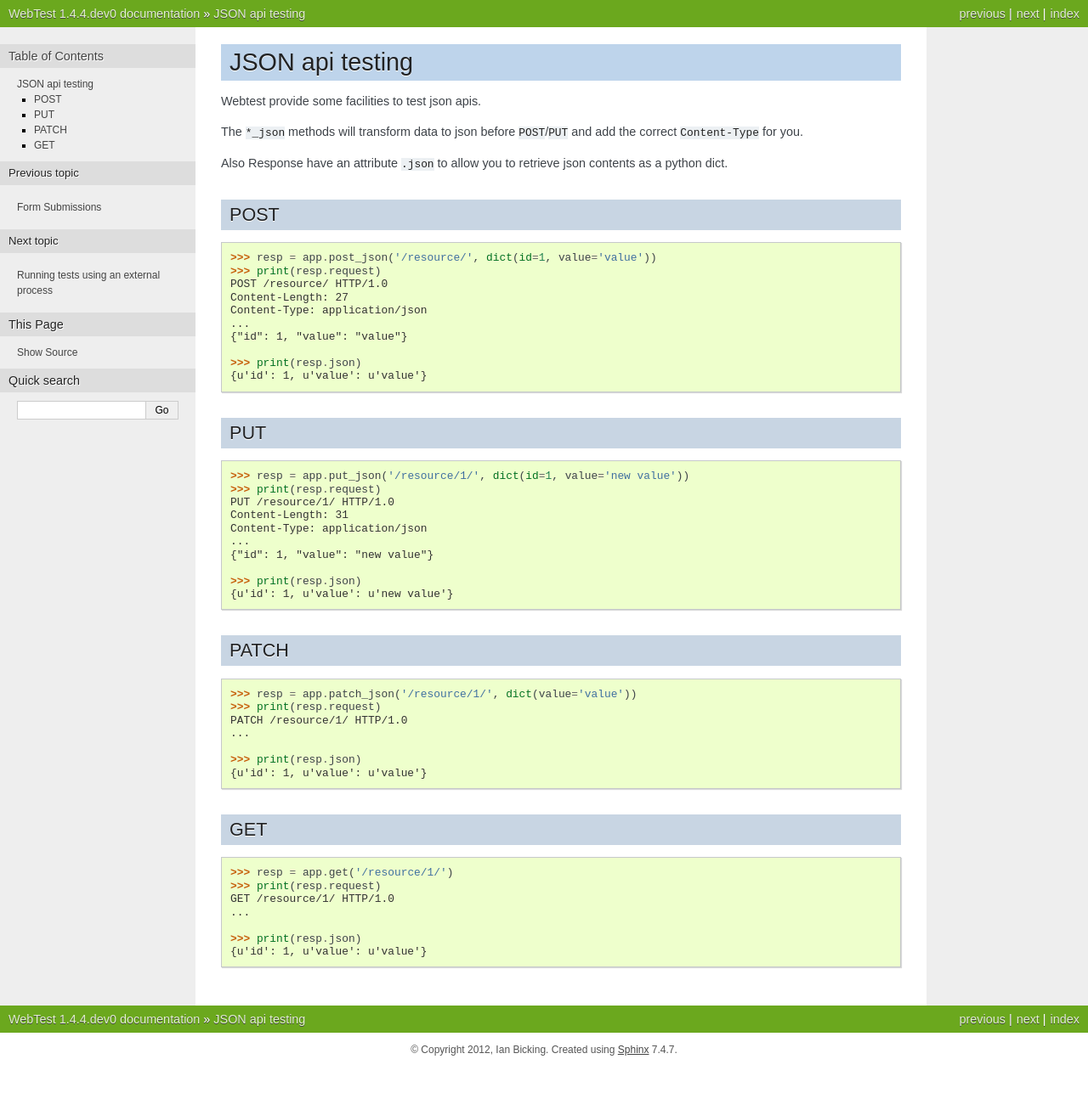
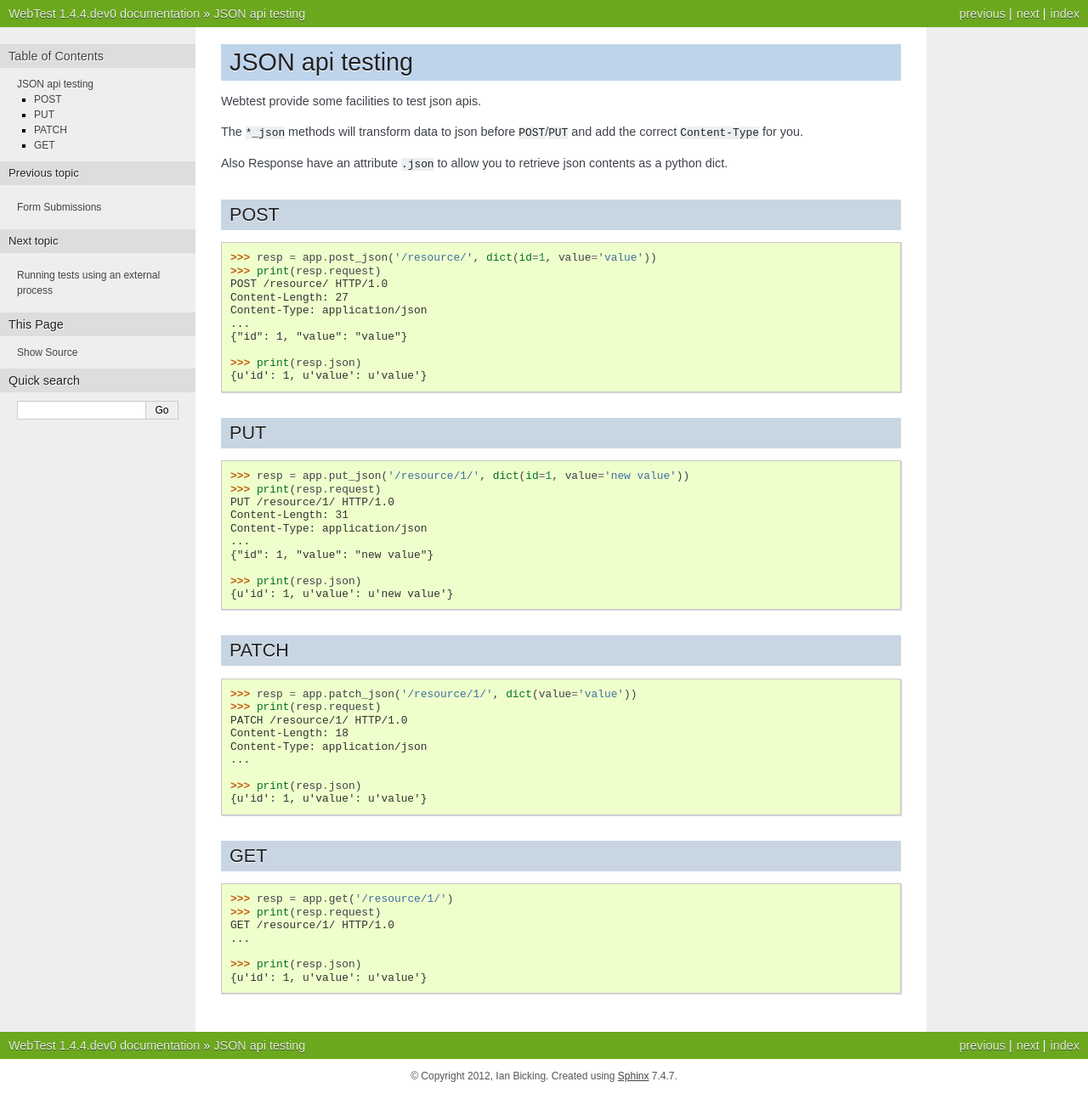
Before and after one commit to Pylons/webtest, a Sphinx documentation site: the page built from docs/json.txt, in a window 1280 px wide. Shown: the whole page at 85% size. Built offline with Sphinx 7.4.7, drawn with Linux system fonts in a browser that asks for light colours; before the commit the page ends 1256 px from its top, so only the background shows below that.

Commit message:
still can show header. not body. webob bug

```diff
--- a/docs/json.txt
+++ b/docs/json.txt
@@ -50,6 +50,8 @@ PATCH
     >>> resp = app.patch_json('/resource/1/', dict(value='value'))
     >>> print(resp.request)
     PATCH /resource/1/ HTTP/1.0
+    Content-Length: 18
+    Content-Type: application/json
     ...
 
     >>> print(resp.json)
```
